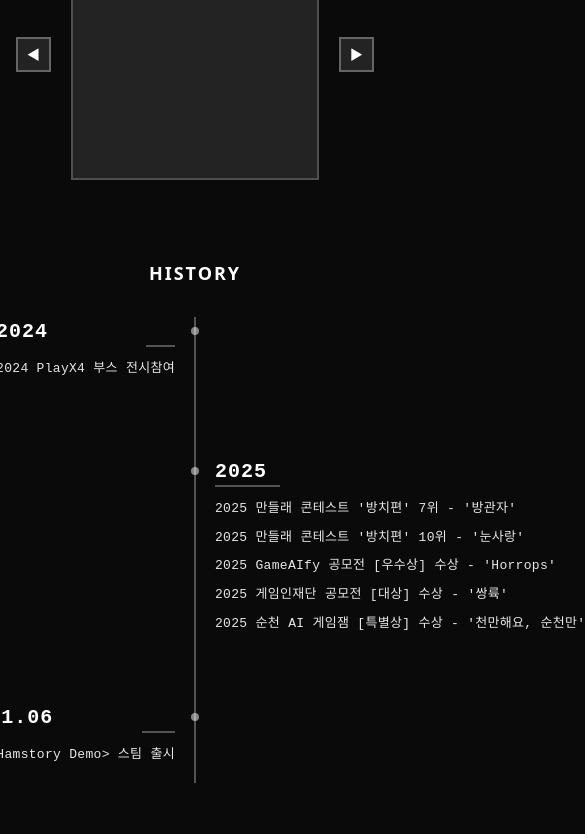
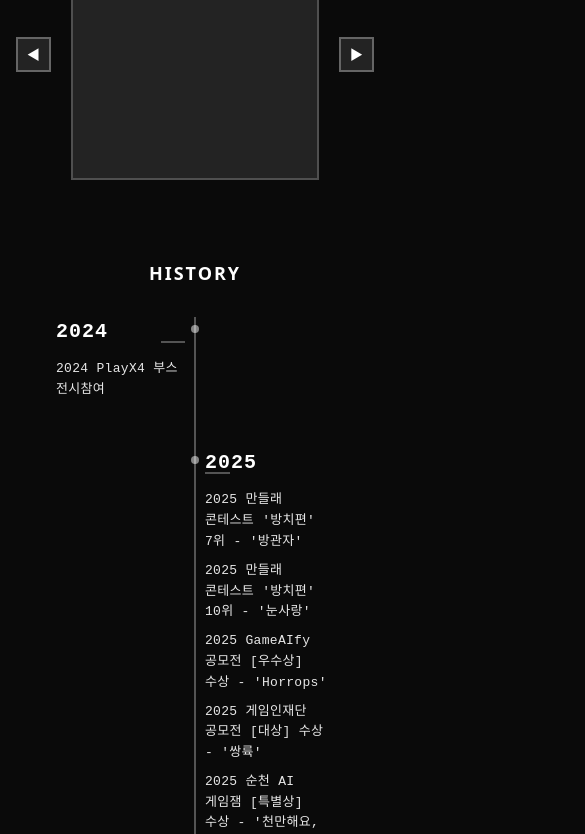
Before and after one commit to mete0rfish/dotori-doguldan-web, a React (Vite) app: page / in a window 390 px wide. Shown: the part 1156-1990 px from the top of the page, 585 px wide, since content can reach past the window. Built offline with nearby package versions, Linux system fonts and the light colour scheme; a web font is replaced by a local one.

Commit message:
fix: 다국어 내용 수정

```diff
--- a/src/components/BusinessInquiry.jsx
+++ b/src/components/BusinessInquiry.jsx
@@ -23,11 +23,11 @@ function BusinessInquiry({ language }) {
 
   const labels = {
     en: {
-      title: '비즈니스 문의',
-      email: '메일',
-      subject: '제목',
-      content: '내용',
-      submit: '전송'
+      title: 'Business Inquiry',
+      email: 'Email Address',
+      subject: 'Title',
+      content: 'Contents',
+      submit: 'Submit'
     },
     ko: {
       title: '비즈니스 문의',
--- a/src/components/Header.jsx
+++ b/src/components/Header.jsx
@@ -9,6 +9,11 @@ function Header({ language, onLanguageToggle }) {
   const menuItems = {
     en: ['Home', 'Game', 'Team'],
     ko: ['Home', 'Game', 'Team']
+  }
+
+  const logoText = {
+    en: 'Dotori Doguldan',
+    ko: '도토리 도굴단'
   }
 
   const scrollToGamesSection = () => {
@@ -43,7 +48,7 @@ function Header({ language, onLanguageToggle }) {
           <span className="logo-icon">
             <img src={logo} alt="Dotori Doguldan" />
           </span>
-          <span className="logo-text">Dotori Doguldan</span>
+          <span className="logo-text">{logoText[language]}</span>
         </div>
 
         <nav className="nav">
--- a/src/components/Hero.jsx
+++ b/src/components/Hero.jsx
@@ -4,15 +4,15 @@ import logo from '../img/logo_black.png'
 function Hero({ language }) {
   const content = {
     en: {
-      studioName: '도토리 도굴단',
-      subtitle: '재미의 본질을 발굴합니다.',
+      studioName: 'Dotori Doguldan',
+      subtitle: 'Unearthing the essence of fun.',
       description: [
-        '도토리도굴단은 게임과 예술을 사랑하는 네 명이 활동 중인 인디 게임 개발 팀입니다.',
-        '우리는 게임이 줄 수 있는 경험에 대해 끊임없이 고민하며, 더 재미있고 의미 있는 플레이 경험을 만들기 위해 노력합니다.'
+        'Dotori Doguldan is an indie game development team of four people who love games and art.',
+        'We constantly think about the experiences games can provide, and strive to create more fun and meaningful play experiences.'
       ],
-      cta: '게임 둘러보기',
+      cta: 'Browse Games',
       developing: 'Now Developing ...',
-      trailerPlaceholder: '유투브 트레일러 연결'
+      trailerPlaceholder: 'YouTube Trailer Link'
     },
     ko: {
       studioName: '도토리 도굴단',
--- a/src/components/History.css
+++ b/src/components/History.css
@@ -108,6 +108,26 @@
   line-height: 1.6;
   font-family: 'Galmuri11', monospace;
   white-space: nowrap;
+  overflow: hidden;
+  text-overflow: ellipsis;
+}
+
+@media (max-width: 1024px) {
+  .timeline {
+    padding: 0 150px;
+  }
+
+  .timeline-year.right .year-horizontal-line {
+    width: calc(50% - 150px);
+  }
+
+  .timeline-year.left .year-horizontal-line {
+    width: calc(50% - 150px);
+  }
+
+  .year-content {
+    max-width: 350px;
+  }
 }
 
 @media (max-width: 768px) {
@@ -122,25 +142,25 @@
   }
 
   .timeline {
-    padding: 0 100px;
+    padding: 0 80px;
   }
 
   .timeline-year.right {
-    padding-right: calc(50% + 20px);
+    padding-right: calc(50% + 15px);
   }
 
   .timeline-year.left {
-    padding-left: calc(50% + 20px);
+    padding-left: calc(50% + 15px);
   }
 
   .timeline-year.right .year-horizontal-line {
     right: 0;
-    width: calc(50% - 100px);
+    width: calc(50% - 80px);
   }
 
   .timeline-year.left .year-horizontal-line {
     left: 0;
-    width: calc(50% - 100px);
+    width: calc(50% - 80px);
   }
 
   .year-dot {
@@ -149,7 +169,7 @@
   }
 
   .year-content {
-    max-width: 300px;
+    max-width: 280px;
   }
 
   .year-title {
@@ -160,6 +180,8 @@
   .year-item {
     font-size: 14px;
     margin-bottom: 10px;
+    white-space: normal;
+    word-break: keep-all;
   }
 }
 
@@ -175,34 +197,46 @@
   }
 
   .timeline {
-    padding: 0 60px;
+    padding: 0 40px;
+  }
+
+  .timeline-year {
+    margin-bottom: 40px;
   }
 
   .timeline-year.right {
-    padding-right: calc(50% + 20px);
+    padding-right: calc(50% + 10px);
+    justify-content: flex-end;
   }
 
   .timeline-year.left {
-    padding-left: calc(50% + 20px);
+    padding-left: calc(50% + 10px);
+    justify-content: flex-start;
   }
 
   .timeline-year.right .year-horizontal-line {
     right: 0;
-    width: calc(50% - 60px);
+    width: calc(50% - 40px);
   }
 
   .timeline-year.left .year-horizontal-line {
     left: 0;
-    width: calc(50% - 60px);
+    width: calc(50% - 40px);
   }
 
   .year-dot {
     width: 8px;
     height: 8px;
+    top: 8px;
   }
 
   .year-content {
-    max-width: 250px;
+    max-width: 100%;
+    width: 100%;
+  }
+
+  .year-horizontal-line {
+    top: 24px;
   }
 
   .year-title {
@@ -213,5 +247,43 @@
   .year-item {
     font-size: 13px;
     margin-bottom: 8px;
+    white-space: normal;
+    word-break: keep-all;
+    overflow: visible;
+    text-overflow: clip;
   }
 }
+
+@media (max-width: 360px) {
+  .history {
+    padding: 30px 12px;
+  }
+
+  .timeline {
+    padding: 0 30px;
+  }
+
+  .timeline-year.right {
+    padding-right: calc(50% + 8px);
+  }
+
+  .timeline-year.left {
+    padding-left: calc(50% + 8px);
+  }
+
+  .timeline-year.right .year-horizontal-line {
+    width: calc(50% - 30px);
+  }
+
+  .timeline-year.left .year-horizontal-line {
+    width: calc(50% - 30px);
+  }
+
+  .year-title {
+    font-size: 18px;
+  }
+
+  .year-item {
+    font-size: 12px;
+  }
+}
--- a/src/components/History.jsx
+++ b/src/components/History.jsx
@@ -1,7 +1,8 @@
 import './History.css'
 
 function History({ language }) {
-  const historyItems = [
+  const historyItemsData = {
+    ko: [
       {
         year: '2024',
         items: ['2024 PlayX4 부스 전시참여'],
@@ -23,7 +24,33 @@ function History({ language }) {
         items: ['<Hamstory Demo> 스팀 출시'],
         position: 'right'
       }
+    ],
+    en: [
+      {
+        year: '2024',
+        items: ['2024 PlayX4 Booth Exhibition Participation'],
+        position: 'right'
+      },
+      {
+        year: '2025',
+        items: [
+          "2025 Mandle Contest 'Neglect' 7th Place - 'Banggwanja'",
+          "2025 Mandle Contest 'Neglect' 10th Place - 'Nunsarang'",
+          "2025 GameAIfy Contest [Excellence Award] - 'Horrops'",
+          "2025 Game Talent Foundation Contest [Grand Prize] - 'Ssangnyuk'",
+          "2025 Suncheon AI Game Jam [Special Award] - 'Cheonmanhaeyo, Suncheonman'"
+        ],
+        position: 'left'
+      },
+      {
+        year: '11.06',
+        items: ['<Hamstory Demo> Steam Release'],
+        position: 'right'
+      }
     ]
+  }
+
+  const historyItems = historyItemsData[language] || historyItemsData.ko
 
   return (
     <section id="history" className="history">
```
Lines whose indentation alone changed are shown as unchanged.
